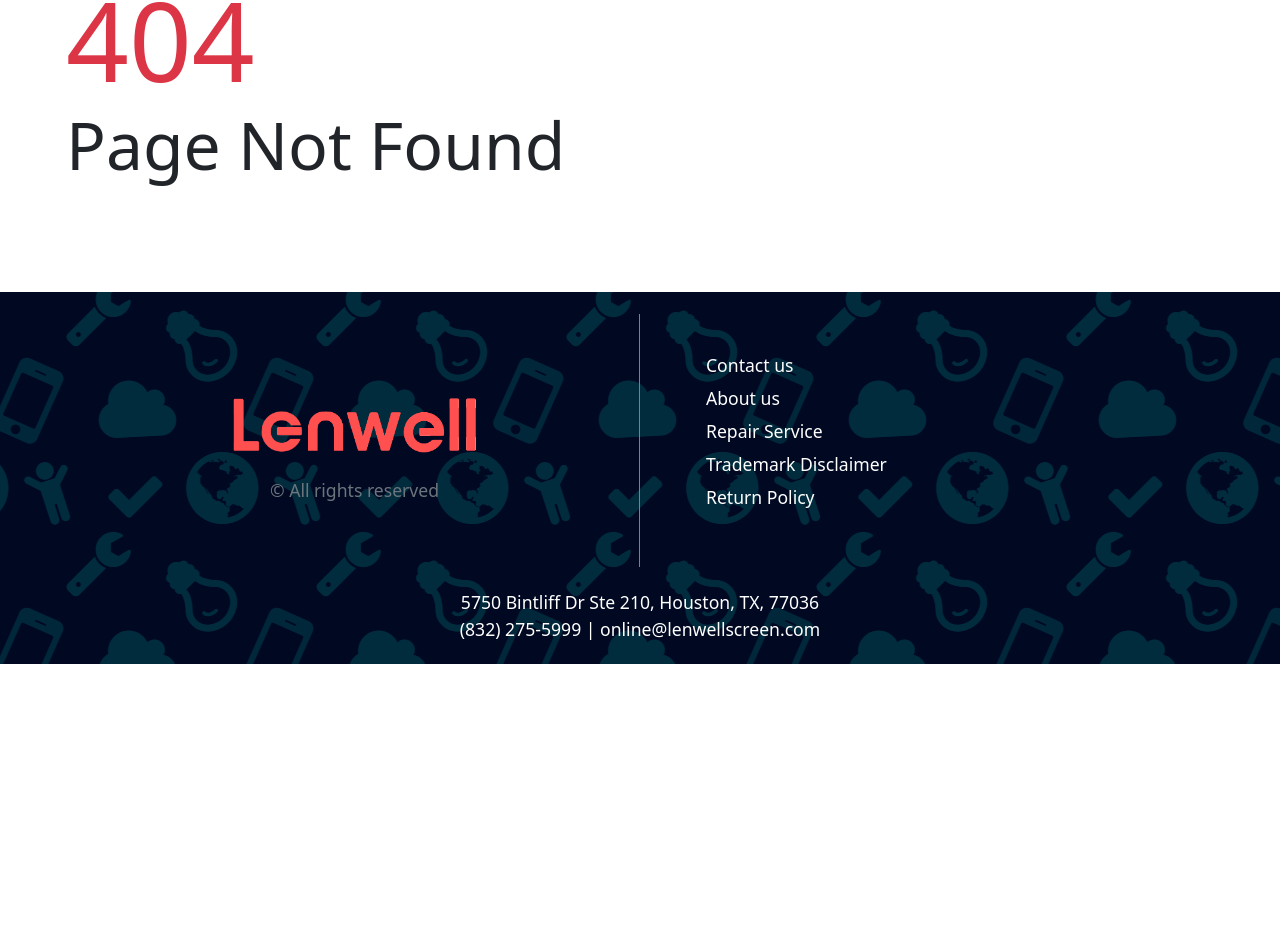
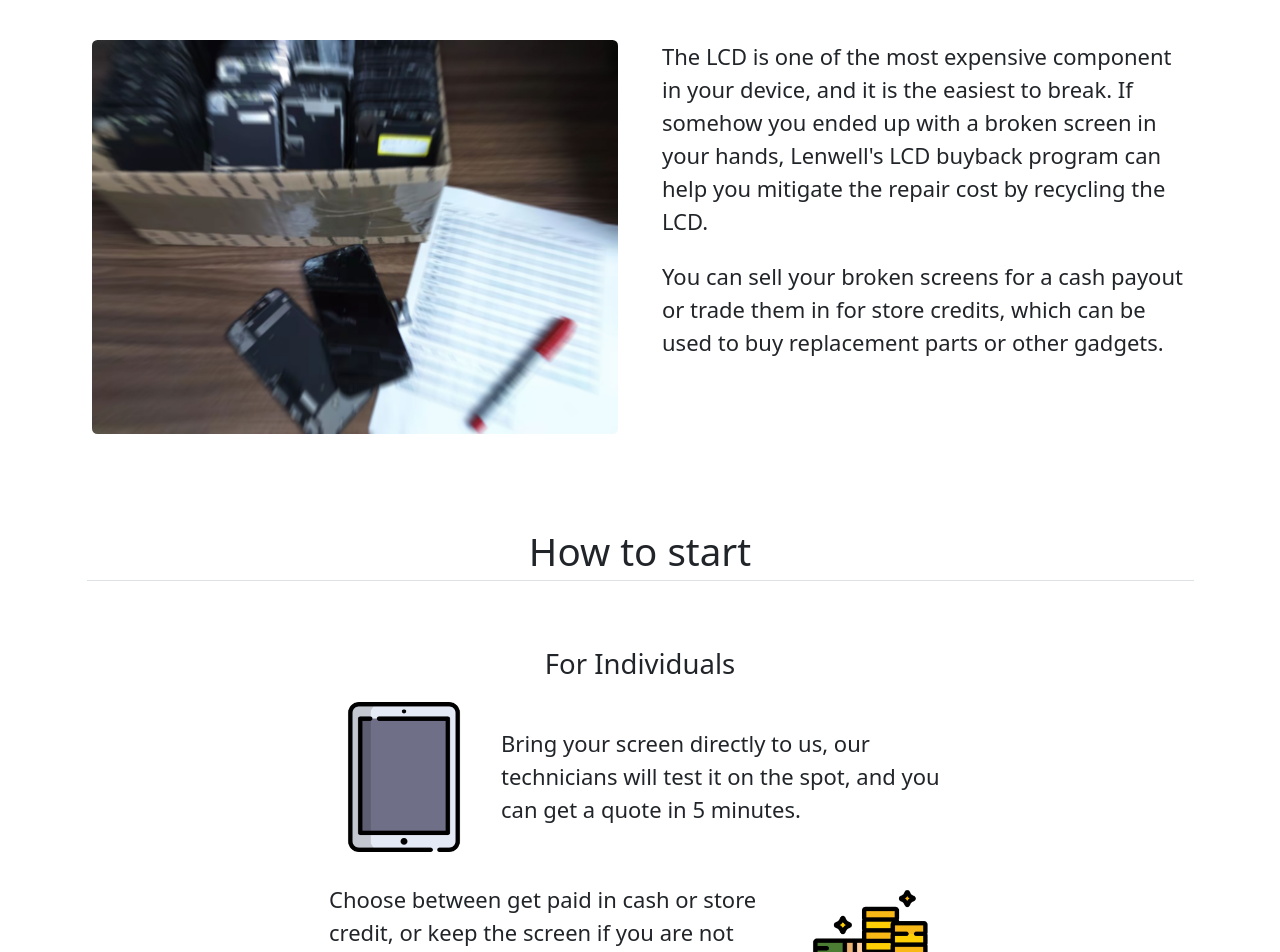
Before and after one commit to FanghanHu/lenwellstore.com, a React (Create React App) app: page /lcd-buyback in a window 1280 px wide. Shown: the part 136-1088 px from the top of the page. Before the commit the page ends 800 px from the top, so only its background shows below. Built offline with nearby package versions, Linux system fonts and the light colour scheme.

Commit message:
lcd buyback page

```diff
--- a/src/App.js
+++ b/src/App.js
@@ -12,6 +12,7 @@ import LcdSwap from "./pages/lcd-swap";
 import ScrollToTop from "./component/scroll-to-top";
 import RepairService from "./pages/repair-service";
 import ModelList from "./pages/model-list";
+import LcdBuyback from "./pages/lcd-buyback";
 
 function App() {
 	return (
@@ -25,6 +26,7 @@ function App() {
 				<Route path="lcd-swap" element={<LcdSwap />} />
 				<Route path="repair-service" element={<RepairService />}/>
 				<Route path="repair-service/:deviceType" element={<ModelList />}/>
+				<Route path="lcd-buyback" element={<LcdBuyback/>} />
 				<Route path="*" element={<NotFound />} />
 			</Routes>
 
--- /dev/null
+++ b/src/pages/lcd-buyback/index.jsx
@@ -0,0 +1,93 @@
+import "./style.css";
+import banner from "../../assets/bg-home6.jpg";
+import ipad from "../../assets/icon-tablet.png";
+import money from "../../assets/icon-money.png";
+import { Link } from "react-router-dom";
+
+export default function LcdBuyback() {
+	return (
+		<div>
+			<div className="display-6 m-3 border-bottom w-fit-content">
+				LCD Buyback
+			</div>
+			<div className="container">
+				<div className="row">
+					<div className="col-12 col-md-6 p-3">
+						<img className="rounded w-100" src={banner} alt="lcd buyback" />
+					</div>
+					<div className="col p-3">
+						<p>
+							The LCD is one of the most expensive component in your device, and
+							it is the easiest to break. If somehow you ended up with a broken
+							screen in your hands, Lenwell's LCD buyback program can help you
+							mitigate the repair cost by recycling the LCD.
+						</p>
+						<p>
+							You can sell your broken screens for a cash payout or trade them
+							in for store credits, which can be used to buy replacement parts
+							or other gadgets.
+						</p>
+					</div>
+				</div>
+				<div className="h3 text-center mt-5 border-bottom p-1">
+					How to start
+				</div>
+				<div className="h5 mt-5 mb-2 text-center">For Individuals</div>
+				<div className="d-flex justify-content-center align-items-center">
+					<div className="p-2">
+						<img
+							src={ipad}
+							alt="iPad"
+							style={{ maxWidth: "min(150px, 25vw)" }}
+						/>
+					</div>
+					<div className="p-2">
+						<div style={{ maxWidth: "450px", fontWeight: "300"}}>
+							Bring your screen directly to us, our technicians will test it on
+							the spot, and you can get a quote in 5 minutes.
+						</div>
+					</div>
+				</div>
+				<div className="d-flex justify-content-center align-items-center">
+					<div className="p-2">
+						<div style={{ maxWidth: "450px", fontWeight: "300"}}>
+							Choose between get paid in cash or store credit, or keep the
+							screen if you are not satisfied with the quote, there is no harm
+							in trying.
+						</div>
+					</div>
+					<div className="p-2">
+						<img
+							src={money}
+							alt="get paid"
+							style={{ maxWidth: "min(150px, 25vw)" }}
+						/>
+					</div>
+				</div>
+				<div className="h5 mt-5 mb-2 text-center">For Businesses</div>
+				<div className="text-center mx-auto"  style={{ maxWidth: "600px", fontWeight: "300"}}>
+					<p className="my-3">
+						If you are a business that can acquire broken screens in bulk, you
+						need to talk to a representative first. Depends on the amount and
+						quality of your screens, unit price may be different, We usually
+						give you a quote within two business days.
+					</p>
+					<p className="my-3">
+						We offer loyalty discounts for companies that both sells us LCDs and
+						uses our repair service or purchase replacement parts from us.
+						depends on the monthly volume, we offer discounts from 5% to 15% on
+						all items or services.
+					</p>
+					<p className="my-3">
+						Business, especially cellphone or electronics repair shops can use
+						this program to improve their profit margin and secure a sturdy OEM
+						supply chain.
+					</p>
+				</div>
+				<div className="m-5 text-center">
+					<Link className="btn btn-outline-dark rounded-pill px-4 py-1" to="/contact-us">Contact us</Link>
+				</div>
+			</div>
+		</div>
+	);
+}
```
Also changed, not shown: src/assets/bg-home6.jpg (added), src/pages/lcd-buyback/style.css (added), 1 other file (tests, documents, lock files or other folders).
